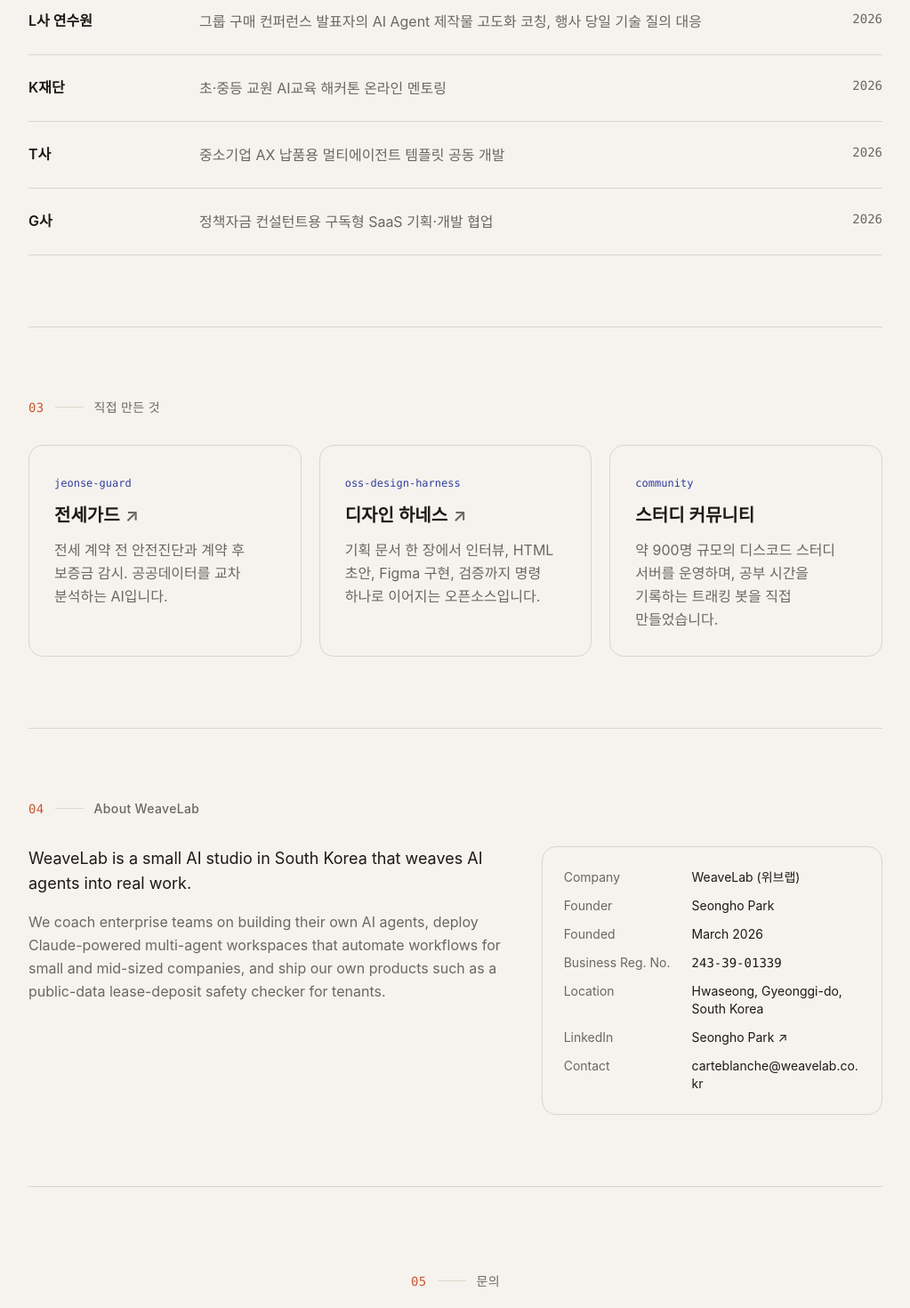
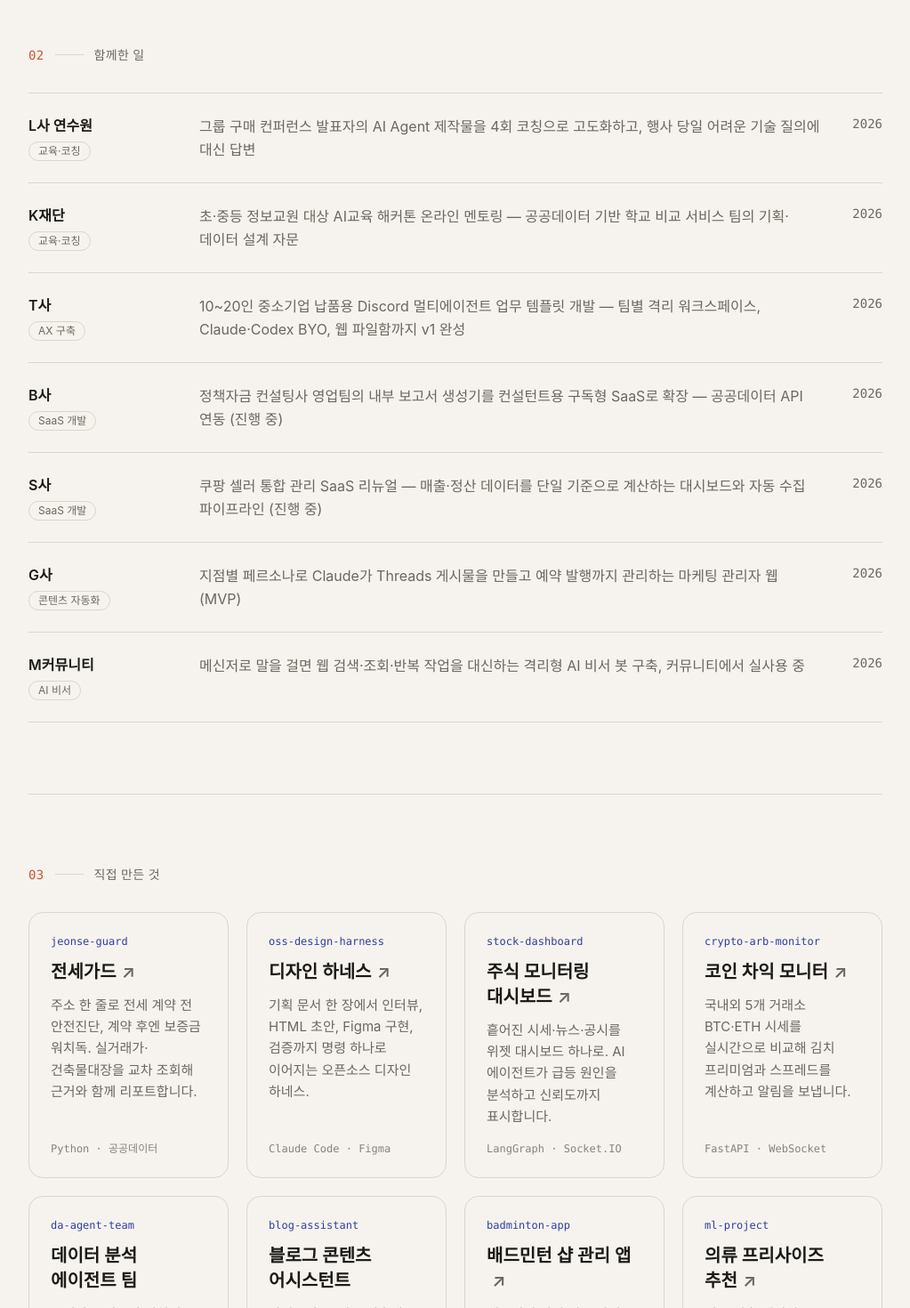
Before and after one commit to pakko-lab/weavelab-web, a Next.js app: page / in a window 1280 px wide. Shown: the part 1280-2750 px from the top of the page at 89% size, without its empty margins (128-1151 px from the left). Built offline with nearby package versions, Linux system fonts and the light colour scheme; a web font is replaced by a local one.

Commit message:
함께한 일·직접 만든 것 확장, 커뮤니티·활동 섹션과 요약 수치 추가
Co-Authored-By: Claude Opus 5.5 <noreply@anthropic.com>

```diff
--- a/app/page.tsx
+++ b/app/page.tsx
@@ -20,22 +20,44 @@ const services = [
 const works = [
   {
     client: "L사 연수원",
-    body: "그룹 구매 컨퍼런스 발표자의 AI Agent 제작물 고도화 코칭, 행사 당일 기술 질의 대응",
+    kind: "교육·코칭",
+    body: "그룹 구매 컨퍼런스 발표자의 AI Agent 제작물을 4회 코칭으로 고도화하고, 행사 당일 어려운 기술 질의에 대신 답변",
     year: "2026",
   },
   {
     client: "K재단",
-    body: "초·중등 교원 AI교육 해커톤 온라인 멘토링",
+    kind: "교육·코칭",
+    body: "초·중등 정보교원 대상 AI교육 해커톤 온라인 멘토링 — 공공데이터 기반 학교 비교 서비스 팀의 기획·데이터 설계 자문",
     year: "2026",
   },
   {
     client: "T사",
-    body: "중소기업 AX 납품용 멀티에이전트 템플릿 공동 개발",
+    kind: "AX 구축",
+    body: "10~20인 중소기업 납품용 Discord 멀티에이전트 업무 템플릿 개발 — 팀별 격리 워크스페이스, Claude·Codex BYO, 웹 파일함까지 v1 완성",
+    year: "2026",
+  },
+  {
+    client: "B사",
+    kind: "SaaS 개발",
+    body: "정책자금 컨설팅사 영업팀의 내부 보고서 생성기를 컨설턴트용 구독형 SaaS로 확장 — 공공데이터 API 연동 (진행 중)",
+    year: "2026",
+  },
+  {
+    client: "S사",
+    kind: "SaaS 개발",
+    body: "쿠팡 셀러 통합 관리 SaaS 리뉴얼 — 매출·정산 데이터를 단일 기준으로 계산하는 대시보드와 자동 수집 파이프라인 (진행 중)",
     year: "2026",
   },
   {
     client: "G사",
-    body: "정책자금 컨설턴트용 구독형 SaaS 기획·개발 협업",
+    kind: "콘텐츠 자동화",
+    body: "지점별 페르소나로 Claude가 Threads 게시물을 만들고 예약 발행까지 관리하는 마케팅 관리자 웹 (MVP)",
+    year: "2026",
+  },
+  {
+    client: "M커뮤니티",
+    kind: "AI 비서",
+    body: "메신저로 말을 걸면 웹 검색·조회·반복 작업을 대신하는 격리형 AI 비서 봇 구축, 커뮤니티에서 실사용 중",
     year: "2026",
   },
 ];
@@ -44,19 +66,71 @@ const products = [
   {
     name: "전세가드",
     tag: "jeonse-guard",
-    body: "전세 계약 전 안전진단과 계약 후 보증금 감시. 공공데이터를 교차 분석하는 AI입니다.",
+    body: "주소 한 줄로 전세 계약 전 안전진단, 계약 후엔 보증금 워치독. 실거래가·건축물대장을 교차 조회해 근거와 함께 리포트합니다.",
+    stack: "Python · 공공데이터",
     href: "https://github.com/pakko-lab/jeonse-guard",
   },
   {
     name: "디자인 하네스",
     tag: "oss-design-harness",
-    body: "기획 문서 한 장에서 인터뷰, HTML 초안, Figma 구현, 검증까지 명령 하나로 이어지는 오픈소스입니다.",
+    body: "기획 문서 한 장에서 인터뷰, HTML 초안, Figma 구현, 검증까지 명령 하나로 이어지는 오픈소스 디자인 하네스.",
+    stack: "Claude Code · Figma",
     href: "https://github.com/Pakkoc/oss-design-harness",
   },
   {
-    name: "스터디 커뮤니티",
-    tag: "community",
-    body: "약 900명 규모의 디스코드 스터디 서버를 운영하며, 공부 시간을 기록하는 트래킹 봇을 직접 만들었습니다.",
+    name: "주식 모니터링 대시보드",
+    tag: "stock-dashboard",
+    body: "흩어진 시세·뉴스·공시를 위젯 대시보드 하나로. AI 에이전트가 급등 원인을 분석하고 신뢰도까지 표시합니다.",
+    stack: "LangGraph · Socket.IO",
+    href: "https://github.com/Pakkoc/stock-monitoring-dashboard",
+  },
+  {
+    name: "코인 차익 모니터",
+    tag: "crypto-arb-monitor",
+    body: "국내외 5개 거래소 BTC·ETH 시세를 실시간으로 비교해 김치 프리미엄과 스프레드를 계산하고 알림을 보냅니다.",
+    stack: "FastAPI · WebSocket",
+    href: "https://github.com/Pakkoc/crypto-arb-monitor",
+  },
+  {
+    name: "데이터 분석 에이전트 팀",
+    tag: "da-agent-team",
+    body: "스키마 분석부터 전처리, EDA, 피처 엔지니어링, 모델링, 전략 수립까지 7개 에이전트가 교차 리뷰하며 분석하는 팀.",
+    stack: "Claude Code · Multi-agent",
+  },
+  {
+    name: "블로그 콘텐츠 어시스턴트",
+    tag: "blog-assistant",
+    body: "상위 노출 문서를 실측해 목표치를 잡고, 경험 메모를 바탕으로 원고·이미지를 만들어 11개 항목으로 검수합니다. 발행은 사람이 합니다.",
+    stack: "Claude · Naver API",
+  },
+  {
+    name: "배드민턴 샵 관리 앱",
+    tag: "badminton-app",
+    body: "배드민턴 샵의 거트 작업 일정, 고객 등록, 매장 위치 공유를 한 곳에서 관리하는 모바일 앱.",
+    stack: "Flutter",
+    href: "https://github.com/Pakkoc/badminton_app",
+  },
+  {
+    name: "의류 프리사이즈 추천",
+    tag: "ml-project",
+    body: "의류 실측 데이터로 프리사이즈를 분석하고 개인 체형에 맞는 사이즈를 추천하는 머신러닝 프로젝트.",
+    stack: "Python · ML",
+    href: "https://github.com/Pakkoc/ML_project",
+  },
+];
+
+const activities = [
+  {
+    title: "마법사관학교 스터디 서버 운영",
+    body: "약 900명 규모 디스코드 공부 커뮤니티를 운영하며, 공부 시간·레벨·잔디 캘린더를 기록하는 학습 트래커 봇과 전용 앱을 직접 만들었습니다.",
+  },
+  {
+    title: "UNDP Data Dive 해커톤",
+    body: "2025 UNDP 데이터 다이브 해커톤에서 그린워싱 탐지 ML 모델과 데이터 파이프라인(dlt·dbt)을 개발했습니다.",
+  },
+  {
+    title: "RAG·오픈소스 스터디 운영",
+    body: "『랭체인을 활용한 RAG 비법노트』 10주 실습 스터디와 pydantic-ai 오픈소스 스터디를 꾸려 운영했습니다.",
   },
 ];
 
@@ -95,6 +169,7 @@ export default function Home() {
             <li><a className="hover:text-ink" href="#services">서비스</a></li>
             <li><a className="hover:text-ink" href="#works">함께한 일</a></li>
             <li><a className="hover:text-ink" href="#products">만든 것</a></li>
+            <li><a className="hover:text-ink" href="#activities">활동</a></li>
             <li><a className="hover:text-ink" href="#about">About</a></li>
             <li><a className="hover:text-ink" href="#contact">문의</a></li>
           </ul>
@@ -132,6 +207,21 @@ export default function Home() {
           <Weave className="mx-auto w-full max-w-[300px] md:max-w-none" />
         </section>
 
+        {/* Stats */}
+        <dl className="mb-4 grid grid-cols-2 gap-px overflow-hidden rounded-2xl border border-line bg-line sm:grid-cols-4">
+          {[
+            ["2", "기업·기관 코칭"],
+            ["5", "AX·개발 협업"],
+            ["8", "직접 만든 제품"],
+            ["900+", "운영 커뮤니티 인원"],
+          ].map(([n, label]) => (
+            <div key={label} className="bg-paper px-6 py-5">
+              <dt className="text-sm text-muted">{label}</dt>
+              <dd className="mt-1 font-serif text-3xl font-bold">{n}</dd>
+            </div>
+          ))}
+        </dl>
+
         {/* Services */}
         <section id="services" className="scroll-mt-20 border-t border-line py-20">
           <SectionLabel no="01">무엇을 하나요</SectionLabel>
@@ -152,7 +242,12 @@ export default function Home() {
           <ul className="divide-y divide-line border-y border-line">
             {works.map((w) => (
               <li key={w.client} className="grid gap-2 py-6 sm:grid-cols-[10rem_1fr_auto] sm:gap-8">
-                <span className="font-semibold">{w.client}</span>
+                <span className="flex flex-col gap-1.5">
+                  <span className="font-semibold">{w.client}</span>
+                  <span className="w-fit rounded-full border border-line px-2.5 py-0.5 text-xs text-muted">
+                    {w.kind}
+                  </span>
+                </span>
                 <span className="leading-relaxed text-muted">{w.body}</span>
                 <span className="font-mono text-sm text-muted">{w.year}</span>
               </li>
@@ -163,7 +258,7 @@ export default function Home() {
         {/* Products */}
         <section id="products" className="scroll-mt-20 border-t border-line py-20">
           <SectionLabel no="03">직접 만든 것</SectionLabel>
-          <div className="grid gap-5 md:grid-cols-3">
+          <div className="grid gap-5 sm:grid-cols-2 lg:grid-cols-4">
             {products.map((p) => {
               const inner = (
                 <>
@@ -172,7 +267,8 @@ export default function Home() {
                     {p.name}
                     {p.href && <span className="ml-1.5 text-muted transition group-hover:text-indigo">↗</span>}
                   </h2>
-                  <p className="mt-3 leading-relaxed text-muted">{p.body}</p>
+                  <p className="mt-3 text-[15px] leading-relaxed text-muted">{p.body}</p>
+                  <p className="mt-auto pt-4 font-mono text-xs text-muted/80">{p.stack}</p>
                 </>
               );
               return p.href ? (
@@ -181,12 +277,12 @@ export default function Home() {
                   href={p.href}
                   target="_blank"
                   rel="noreferrer"
-                  className="group rounded-2xl border border-line p-7 transition hover:border-indigo"
+                  className="group flex flex-col rounded-2xl border border-line p-6 transition hover:border-indigo"
                 >
                   {inner}
                 </a>
               ) : (
-                <article key={p.name} className="rounded-2xl border border-line p-7">
+                <article key={p.name} className="flex flex-col rounded-2xl border border-line p-6">
                   {inner}
                 </article>
               );
@@ -194,9 +290,22 @@ export default function Home() {
           </div>
         </section>
 
+        {/* Activities */}
+        <section id="activities" className="scroll-mt-20 border-t border-line py-20">
+          <SectionLabel no="04">커뮤니티·활동</SectionLabel>
+          <div className="grid gap-5 md:grid-cols-3">
+            {activities.map((a) => (
+              <article key={a.title} className="rounded-2xl border border-line bg-paper-2 p-7">
+                <h2 className="text-lg font-semibold">{a.title}</h2>
+                <p className="mt-3 leading-relaxed text-muted">{a.body}</p>
+              </article>
+            ))}
+          </div>
+        </section>
+
         {/* About (English) */}
         <section id="about" lang="en" className="scroll-mt-20 border-t border-line py-20">
-          <SectionLabel no="04">About WeaveLab</SectionLabel>
+          <SectionLabel no="05">About WeaveLab</SectionLabel>
           <div className="grid gap-10 md:grid-cols-[1.4fr_1fr]">
             <div className="space-y-4 leading-relaxed text-muted">
               <p className="text-lg text-ink">
@@ -241,7 +350,7 @@ export default function Home() {
 
         {/* Contact */}
         <section id="contact" className="scroll-mt-20 border-t border-line py-24 text-center">
-          <SectionLabel no="05" center>
+          <SectionLabel no="06" center>
             문의
           </SectionLabel>
           <h2 className="font-serif text-3xl leading-snug font-bold sm:text-4xl">
```
